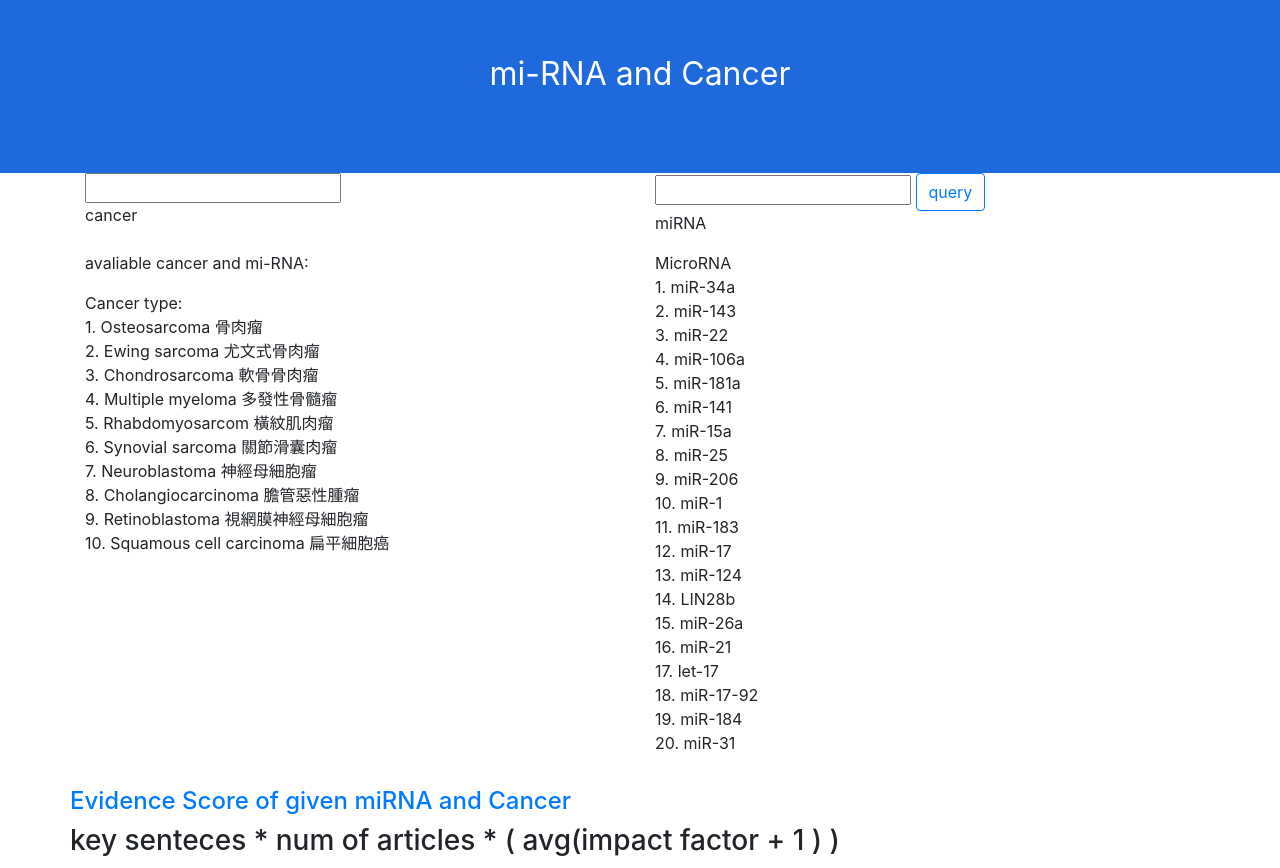
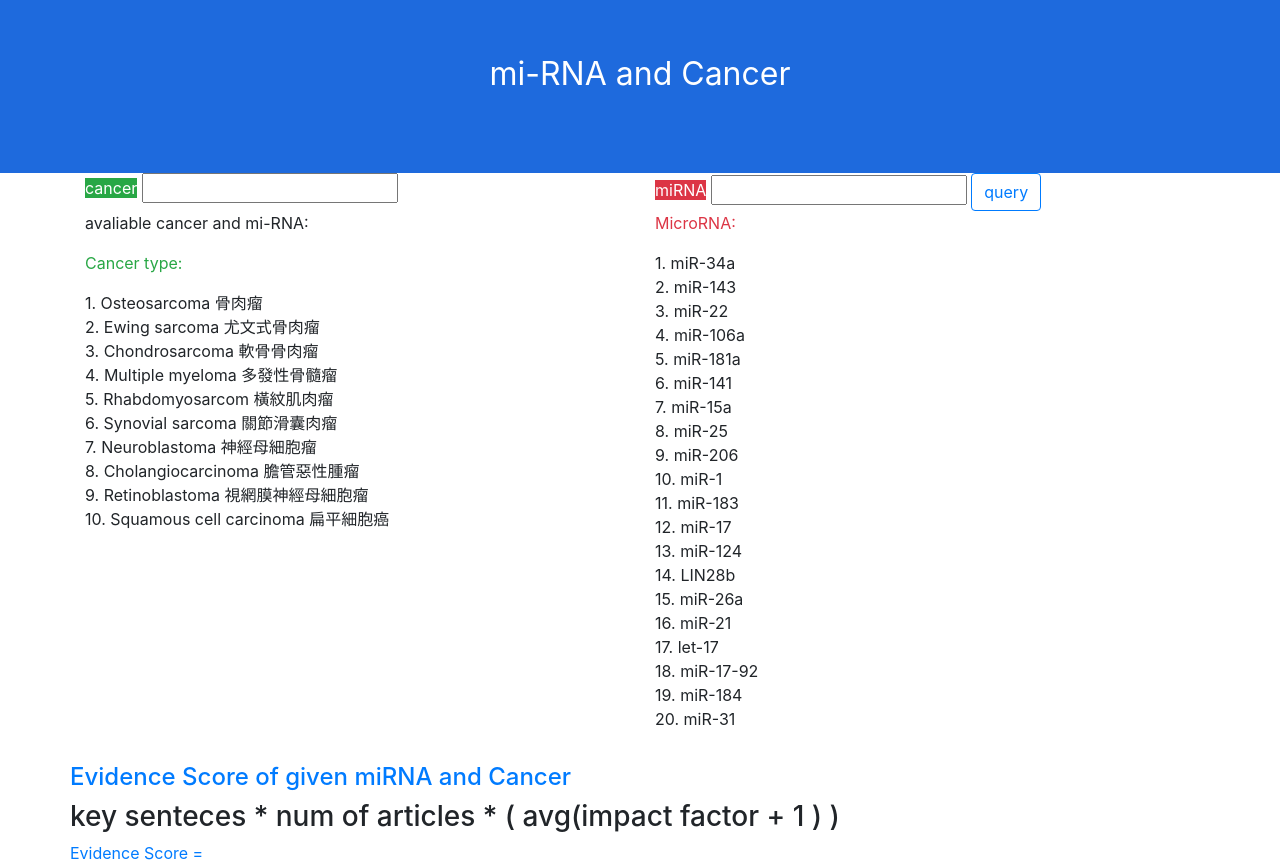
Before and after one commit to jefffang19/ir_final, a Django app: page /search_engine/get_evidence in a window 1280 px wide. Shown: the top 868 px of the page. Run offline with Django 3.2, Linux system fonts and the light colour scheme; some libraries are stand-ins or nearby versions.

Commit message:
Change frontend display a bit

```diff
--- a/hw_server/search_engine/templates/search_engine/final.html
+++ b/hw_server/search_engine/templates/search_engine/final.html
@@ -26,16 +26,16 @@
             <div class="row">
                 <div class="col-md-6">
                     <form name="form" id="form">
+                        <a href="#" class="text-white bg-success">cancer</a>
                         <input type="text" name="keyword_cancer" id="keyword_cancer"/>
 {#                        <input type="button" class="btn btn-outline-primary" name="submit" value="query" onclick="sendQuery();" />#}
-                        <p id="cancer_word">cancer</p>
                     </form>
                 </div>
                 <div class="col-md-6">
                     <form name="form" id="form">
+                        <a href="#" class="text-white bg-danger">miRNA</a>
                         <input type="text" name="keyword_mirna" id="keyword_mirna"/>
                         <input type="button" class="btn btn-outline-primary" name="submit" value="query" onclick="sendQuery();" />
-                        <p id="mirna_word">miRNA</p>
                     </form>
                 </div>
             </div>
@@ -47,7 +47,7 @@
             <div class="row">
                 <div class="col-md-6">
                     <p id="avali-cancer-mirna">avaliable cancer and mi-RNA:<br></p>
-                    <p>Cancer type:<br>
+                    <p class="text-success">Cancer type:</p>
                         1.	Osteosarcoma  骨肉瘤<br>
                         2.	Ewing sarcoma   尤文式骨肉瘤<br>
                         3.	Chondrosarcoma  軟骨骨肉瘤<br>
@@ -60,7 +60,7 @@
                         10.	Squamous cell carcinoma  扁平細胞癌<br>
                 </div>
                 <div class="col-md-6">
-                        MicroRNA<br>
+                    <p class="text-danger">MicroRNA:<p>
                         1.	miR-34a<br>
                         2.	miR-143<br>
                         3.	miR-22<br>
@@ -80,7 +80,7 @@
                         17.	let-17<br>
                         18.	miR-17-92<br>
                         19.	miR-184<br>
-                        20.	miR-31</p>
+                        20.	miR-31<br>
                 </div>
             </div>
             <div class="row">
```
